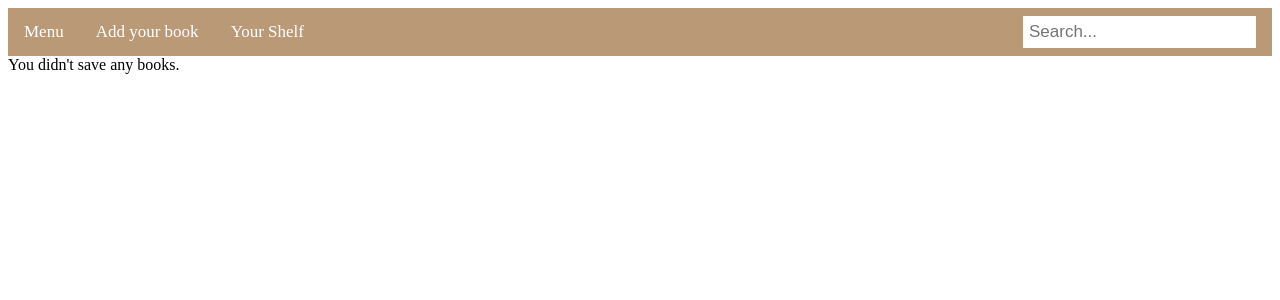
After one commit to asaluk/Library_project, a Django app: template Book_site/templates/book_site/shelf.html in a window 1280 px wide. The commit adds this page. Shown: the top 300 px of the page. Run offline with Django 3.2, Linux system fonts and the light colour scheme; the template is opened without the code that fills it, so the values that code supplies are empty.

Commit message:
Your shelf mechanics added

```diff
--- /dev/null
+++ b/Book_site/templates/book_site/shelf.html
@@ -0,0 +1,21 @@
+{% extends "base.html" %}
+
+{% block title %}
+    Your Shelf
+{% endblock %}
+
+{% block content %}
+
+    <div>
+        {% if not has_books %}
+            You didn't save any books.
+        {% endif %}
+        <ul>
+            {% for book in books %}
+                <a href="{{ book.get_absolute_url }}"><h2>{{ book.title }}</h2></a>
+                <a href="{{ book.get_absolute_url }}"><img src="{{ book.cover.url }}"
+                    alt="{{ book.title }} - Cover" width="200" height="300"/></a>
+            {% endfor %}
+        </ul>
+    </div>
+{% endblock %}
--- a/Book_site/urls.py
+++ b/Book_site/urls.py
@@ -6,4 +6,6 @@ urlpatterns = [
     path('', views.MainPageView.as_view(), name="main-page"),
     path('book/<slug:slug>', views.BookDetailView.as_view(), name="book-detail"),
     path('searched', views.SearchedView.as_view(), name="searched"),
+    path('shelf', views.AddToShelfView.as_view(), name="shelf"),
+
 ]
--- a/templates/base.html
+++ b/templates/base.html
@@ -16,7 +16,7 @@
     <div class="topnav">
         <a href="{% url "main-page" %}">Menu</a>
         <a href="">Add your book</a>
-        <a href="">Your Shelf</a>
+        <a href="{% url "shelf" %}">Your Shelf</a>
         <form method="POST" action="{% url "searched" %}">
             {% csrf_token %}
             <input type="search" placeholder="Search..." name="search">
```
Also changed, not shown: Book_site/templates/book_site/book_detail.html (+7 -1 lines), Book_site/templates/book_site/main_page.html (+5 -3 lines), Book_site/views.py (+36 -0 lines), db.sqlite3.
